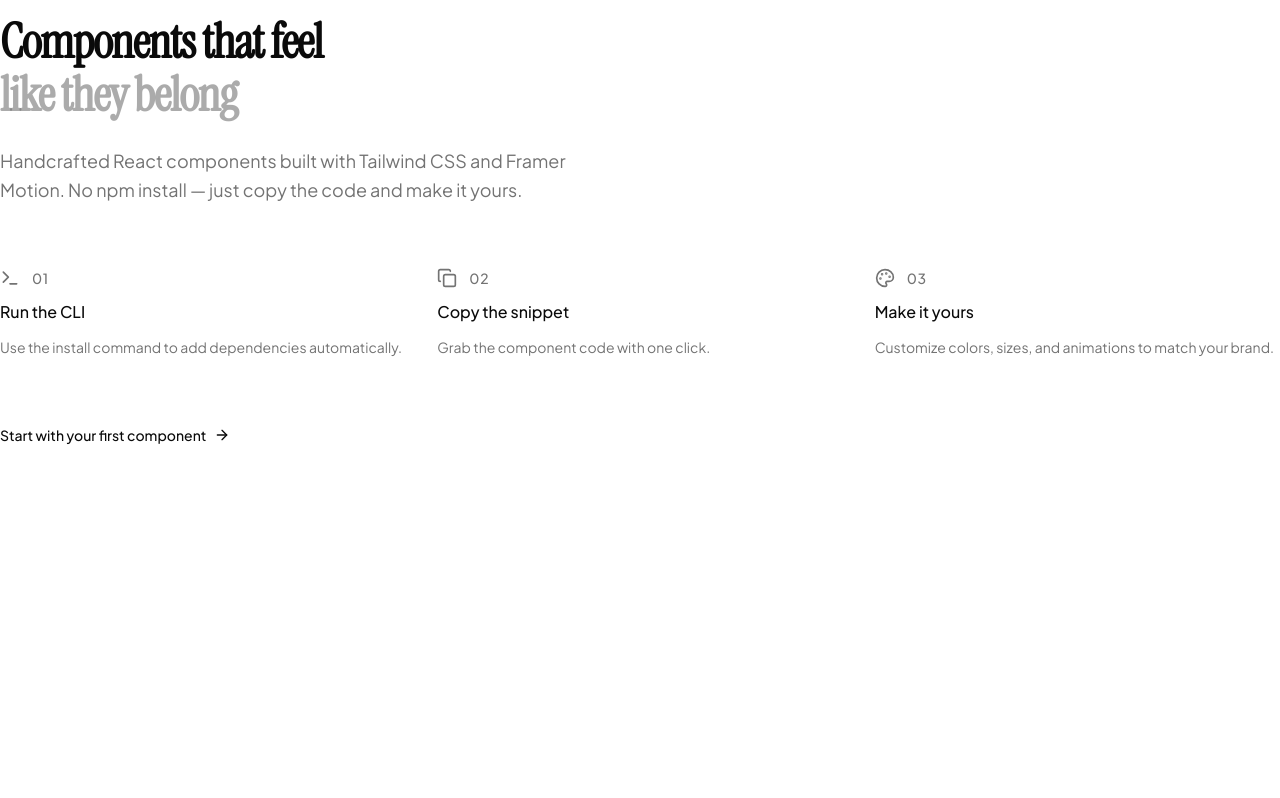
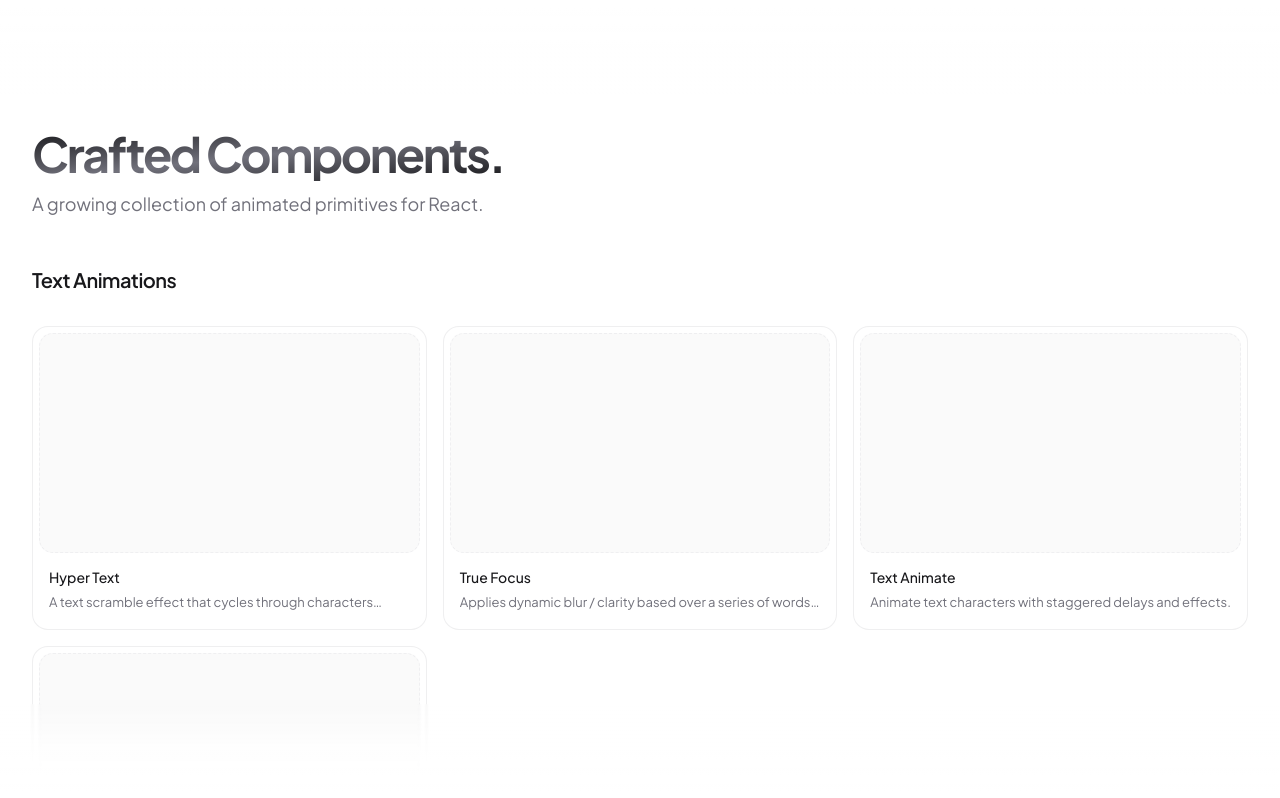
Before and after one commit to AnsHh9094/XeVoS-Ui, a Next.js app in the folder apps/web/: page /docs in a window 1280 px wide. Shown: the top 798 px of the page. Built offline with nearby package versions, Linux system fonts and the light colour scheme.

Commit message:
feat: Revamp docs landing page to display a categorized list of components with individual cards.

```diff
--- a/apps/web/app/docs/page.tsx
+++ b/apps/web/app/docs/page.tsx
@@ -3,99 +3,157 @@
 import type React from "react"
 import Link from "next/link"
 import { motion } from "framer-motion"
-import { ArrowRight, Terminal, Copy, Palette } from "lucide-react"
+import { components, type ComponentCategory, type ComponentMetadata } from "@/registry"
+import { Logomark } from "@/components/logos/logomark"
 
-export default function DocsIntroPage(): React.JSX.Element {
+
+// ─── Component Card ────────────────────────────────────────────────────────
+function ComponentCard({
+  component,
+  index,
+}: {
+  component: ComponentMetadata
+  index: number
+}) {
   return (
-    <div className="space-y-16 pt-4">
-      {/* Hero */}
-      <header className="space-y-6">
-        <motion.h1
-          initial={{ opacity: 0, y: 12 }}
+    <motion.div
+      initial={{ opacity: 0, y: 10 }}
       animate={{ opacity: 1, y: 0 }}
-          transition={{ duration: 0.5, ease: [0.22, 1, 0.36, 1] }}
-          className="text-4xl md:text-5xl font-bold tracking-tight leading-[1.1]"
-          style={{ fontFamily: "var(--font-serif)" }}
+      transition={{
+        duration: 0.3,
+        delay: 0.02 * index,
+        ease: "easeOut",
+      }}
     >
-          Components that feel
-          <br />
-          <span className="text-muted-foreground/60">like they belong</span>
-        </motion.h1>
+      <Link
+        href={`/docs/components/${component.slug}`}
+        className="group relative flex flex-col rounded-2xl border border-zinc-200/60 dark:border-zinc-800/60 bg-white dark:bg-zinc-900/50 overflow-hidden transition-all duration-300 hover:shadow-[0_8px_30px_rgb(0,0,0,0.04)] dark:hover:shadow-[0_8px_30px_rgb(255,255,255,0.02)] hover:border-zinc-300 dark:hover:border-zinc-700"
+      >
+        {/* ── Preview area (Floating) ── */}
+        <div className="p-1.5">
+          <div className="relative h-[220px] w-full rounded-xl bg-zinc-50 dark:bg-zinc-900/80 group-hover:bg-zinc-100/50 dark:group-hover:bg-zinc-800/80 transition-colors border border-dashed border-zinc-200/50 dark:border-zinc-800/50">
+            {/* Placeholder for future video/interaction */}
+          </div>
+        </div>
 
-        <motion.p
-          initial={{ opacity: 0, y: 12 }}
-          animate={{ opacity: 1, y: 0 }}
-          transition={{ duration: 0.5, delay: 0.1, ease: [0.22, 1, 0.36, 1] }}
-          className="text-muted-foreground text-lg leading-relaxed max-w-xl"
-        >
-          Handcrafted React components built with Tailwind CSS and Framer Motion.
-          No npm install — just copy the code and make it yours.
-        </motion.p>
-      </header>
+        {/* ── Info area ── */}
+        <div className="flex flex-col gap-1.5 px-4 pb-4 pt-2">
+          <div className="flex items-center justify-between">
+            <h3 className="text-sm font-medium text-zinc-900 dark:text-zinc-100 group-hover:text-zinc-700 dark:group-hover:text-zinc-300 transition-colors">
+              {component.title}
+            </h3>
+            {component.isNew && (
+              <span className="text-[10px] font-medium px-2 py-0.5 rounded-full bg-zinc-100 text-zinc-600 dark:bg-zinc-800 dark:text-zinc-400">
+                New
+              </span>
+            )}
+          </div>
+          <p className="text-[13px] text-zinc-500 dark:text-zinc-400 line-clamp-1">
+            {component.description}
+          </p>
+        </div>
+      </Link>
+    </motion.div>
+  )
+}
 
-      {/* Getting Started Flow */}
-      <motion.section
-        initial={{ opacity: 0, y: 12 }}
-        animate={{ opacity: 1, y: 0 }}
-        transition={{ duration: 0.5, delay: 0.2, ease: [0.22, 1, 0.36, 1] }}
-        className="space-y-6"
-      >
-        <div className="grid grid-cols-1 md:grid-cols-3 gap-8">
-          <div className="space-y-3">
-            <div className="flex items-center gap-3">
-              <Terminal className="w-5 h-5 text-muted-foreground" />
-              <span className="text-sm font-medium uppercase tracking-wider text-muted-foreground">
-                01
-              </span>
-            </div>
-            <h3 className="font-medium">Run the CLI</h3>
-            <p className="text-sm text-muted-foreground leading-relaxed">
-              Use the install command to add dependencies automatically.
+// ─── Main Docs Page ─────────────────────────────────────────────────────────
+export default function DocsPage() {
+  const allComponents = Object.values(components)
+  const categoryOrder: ComponentCategory[] = [
+    "Text Animations",
+    "Components",
+    "Hero Backgrounds",
+    "Visual Effects",
+  ]
+
+  const grouped = categoryOrder
+    .map(cat => ({
+      category: cat,
+      items: allComponents.filter(c => c.category === cat),
+    }))
+    .filter(g => g.items.length > 0)
+
+  return (
+    <div className="min-h-screen bg-white dark:bg-[#080808] text-zinc-900 dark:text-zinc-100 font-sans overflow-x-hidden">
+      {/* ── Overlays ── */}
+      <div className="fixed top-0 left-0 right-0 z-40 h-24 bg-gradient-to-b from-white via-white/80 to-transparent dark:from-[#080808] dark:via-[#080808]/80 pointer-events-none backdrop-blur-[1px]" />
+      <div className="fixed bottom-0 left-0 right-0 z-40 h-24 bg-gradient-to-t from-white via-white/80 to-transparent dark:from-[#080808] dark:via-[#080808]/80 pointer-events-none backdrop-blur-[1px]" />
+
+      <main className="max-w-[1400px] mx-auto pt-32 pb-32 px-6 sm:px-8 relative z-10">
+
+        {/* ── Hero ── */}
+        <div className="mb-12 max-w-3xl">
+          <h1 className="text-4xl lg:text-5xl font-bold tracking-tighter bg-gradient-to-br from-zinc-900 via-zinc-500 to-zinc-900 dark:from-white dark:via-zinc-400 dark:to-white bg-clip-text text-transparent leading-[1.1] mb-2 inline-block">
+            Crafted Components.
+          </h1>
+          <p className="text-lg text-zinc-500 dark:text-zinc-400 max-w-xl leading-relaxed">
+            A growing collection of animated primitives for React.
           </p>
         </div>
 
-          <div className="space-y-3">
+
+
+        {/* ── Categories ── */}
+        <div className="space-y-24">
+          {grouped.map(({ category, items }) => {
+            return (
+              <section key={category} id={category.toLowerCase().replace(/\s+/g, '-')} className="scroll-mt-32">
+                <h2 className="text-xl font-semibold text-zinc-900 dark:text-zinc-100 mb-8 tracking-tight">
+                  {category}
+                </h2>
+                <div className="grid grid-cols-1 sm:grid-cols-2 lg:grid-cols-3 gap-4">
+                  {items.map((component, i) => (
+                    <ComponentCard
+                      key={component.slug}
+                      component={component}
+                      index={i}
+                    />
+                  ))}
+                </div>
+              </section>
+            )
+          })}
+        </div>
+
+        {/* ── Footer ── */}
+        <div className="mt-32 pt-8 border-t border-zinc-100 dark:border-zinc-800">
+          <div className="flex flex-col sm:flex-row items-start sm:items-center justify-between gap-6">
             <div className="flex items-center gap-3">
-              <Copy className="w-5 h-5 text-muted-foreground" />
-              <span className="text-sm font-medium uppercase tracking-wider text-muted-foreground">
-                02
-              </span>
-            </div>
-            <h3 className="font-medium">Copy the snippet</h3>
-            <p className="text-sm text-muted-foreground leading-relaxed">
-              Grab the component code with one click.
+              <Logomark className="w-4 h-4 text-zinc-400 dark:text-zinc-600" />
+              <p className="text-xs text-zinc-400 dark:text-zinc-600">
+                Built by{" "}
+                <Link
+                  href="https://x.com/harshjdhv"
+                  target="_blank"
+                  rel="noopener noreferrer"
+                  className="text-zinc-500 dark:text-zinc-500 hover:text-zinc-900 dark:hover:text-zinc-300 transition-colors"
+                >
+                  @harshjdhv
+                </Link>
               </p>
             </div>
-
-          <div className="space-y-3">
-            <div className="flex items-center gap-3">
-              <Palette className="w-5 h-5 text-muted-foreground" />
-              <span className="text-sm font-medium uppercase tracking-wider text-muted-foreground">
-                03
-              </span>
-            </div>
-            <h3 className="font-medium">Make it yours</h3>
-            <p className="text-sm text-muted-foreground leading-relaxed">
-              Customize colors, sizes, and animations to match your brand.
-            </p>
+            <div className="flex items-center gap-6">
+              <Link
+                href="https://x.com/harshjdhv"
+                target="_blank"
+                rel="noopener noreferrer"
+                className="text-xs text-zinc-400 dark:text-zinc-600 hover:text-zinc-900 dark:hover:text-zinc-300 transition-colors"
+              >
+                Twitter
+              </Link>
+              <Link
+                href="https://github.com/harshjdhv"
+                target="_blank"
+                rel="noopener noreferrer"
+                className="text-xs text-zinc-400 dark:text-zinc-600 hover:text-zinc-900 dark:hover:text-zinc-300 transition-colors"
+              >
+                GitHub
+              </Link>
             </div>
           </div>
-      </motion.section>
-
-      {/* CTA */}
-      <motion.div
-        initial={{ opacity: 0, y: 12 }}
-        animate={{ opacity: 1, y: 0 }}
-        transition={{ duration: 0.5, delay: 0.3, ease: [0.22, 1, 0.36, 1] }}
-      >
-        <Link
-          href="/docs/components/hyper-text"
-          className="group inline-flex items-center gap-2 text-sm font-medium"
-        >
-          Start with your first component
-          <ArrowRight className="w-4 h-4 group-hover:translate-x-0.5 transition-transform" />
-        </Link>
-      </motion.div>
+        </div>
+      </main>
     </div>
   )
 }
```
Lines whose indentation alone changed are shown as unchanged.
